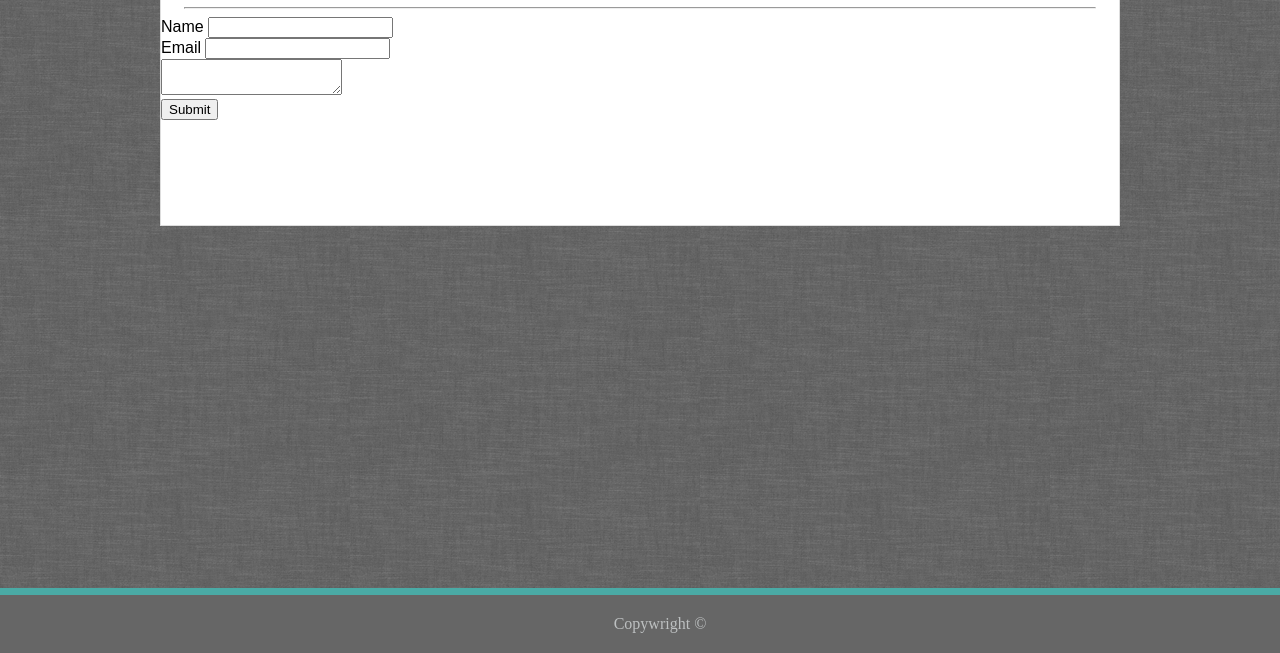
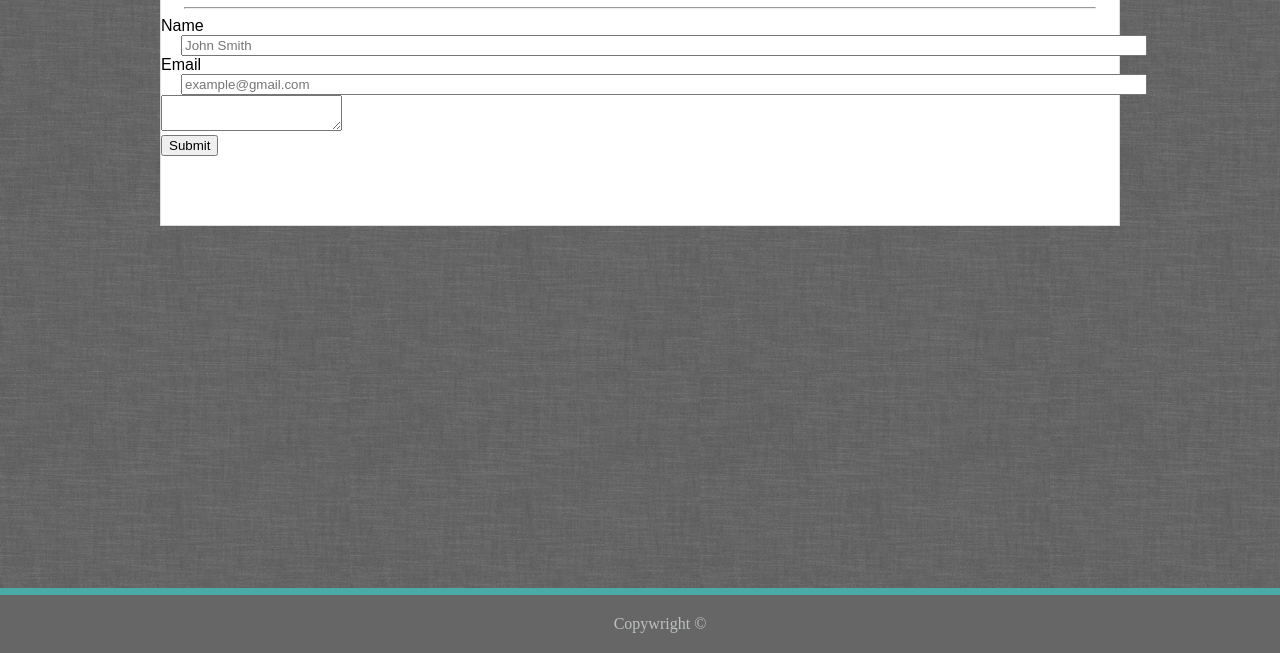
Before and after one commit to BoulderBrains/Basic-Portfolio, a plain HTML site: page contact.html in a window 1280 px wide. Shown: the part 147-800 px from the top of the page. Drawn offline with Linux system fonts and the light colour scheme.

Commit message:
moving setting input widths to 100% and adding margin

```diff
--- a/assets/css/style.css
+++ b/assets/css/style.css
@@ -85,4 +85,9 @@ img {
 
 /* Styles related only to the contact.html file */
 
+input {
+    width: 100%;
+    margin: 0 20px;
+}
+
 /* Styles related only to the gallery.html file */
--- a/contact.html
+++ b/contact.html
@@ -35,11 +35,11 @@
         <form>
             <div>
                 <label>Name</label>
-                <input>
+                <input placeholder="John Smith">
             </div>
             <div>
                 <label>Email</label>
-                <input>
+                <input placeholder="example@gmail.com">
             </div>
             <div>
                 <label>
```
